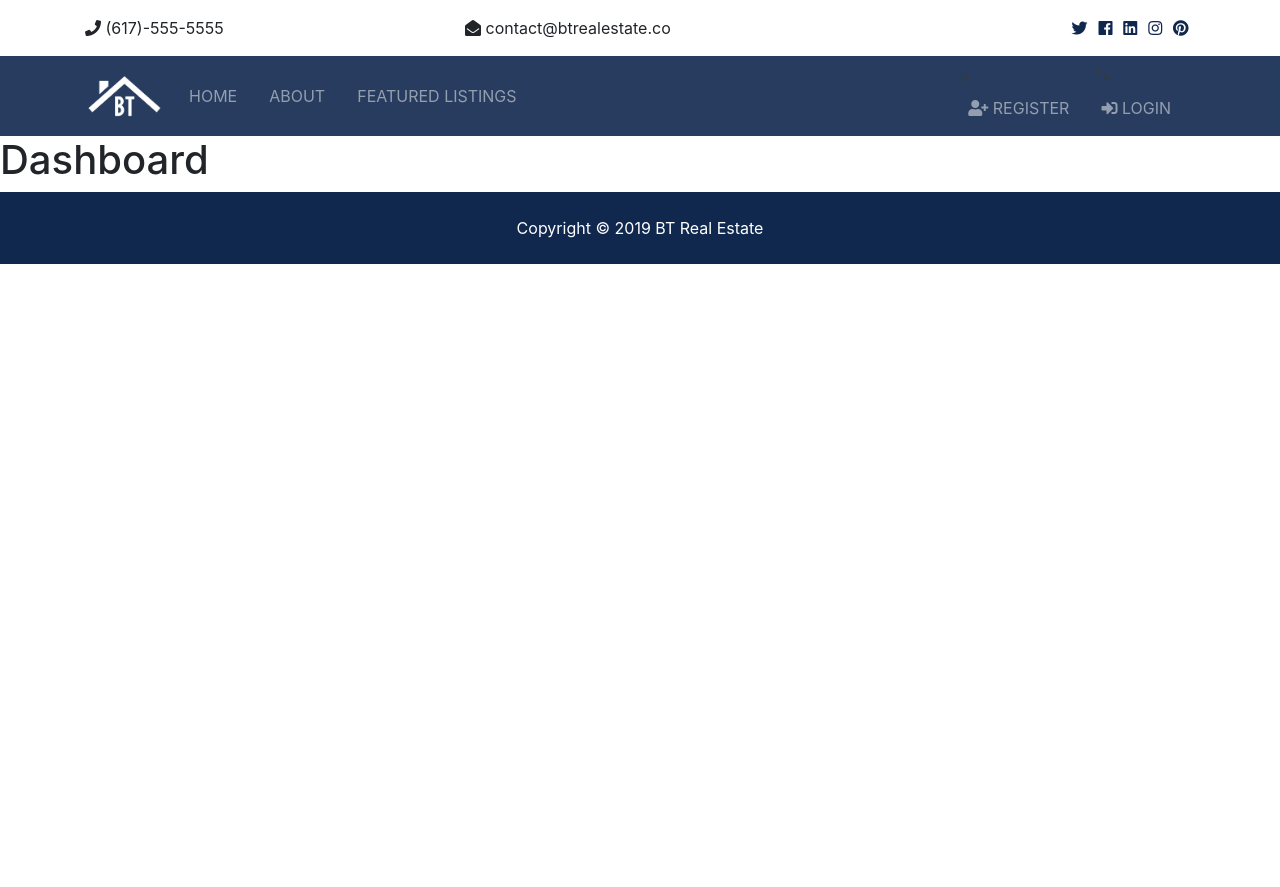
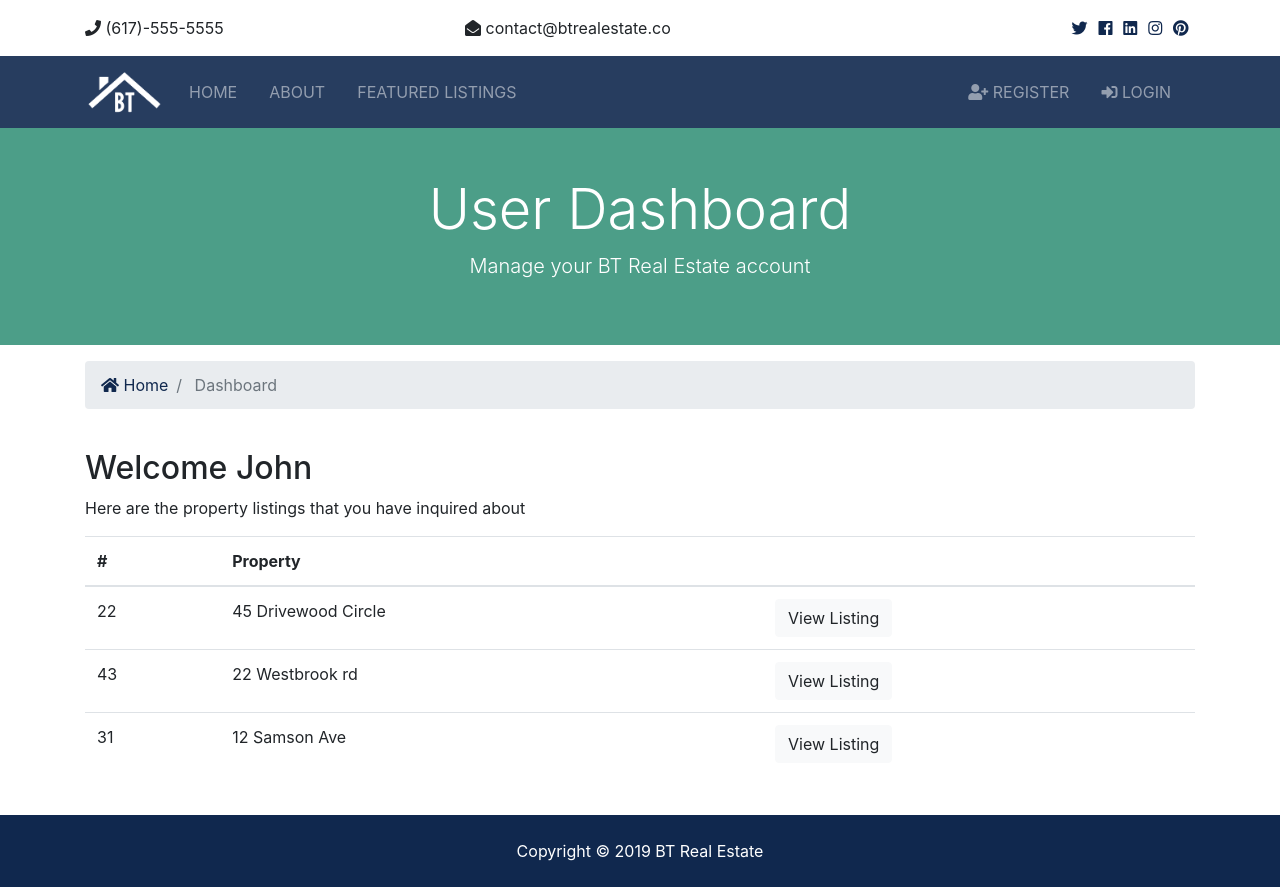
Before and after one commit to ilyasEzz/Learning-Django, a Django app: template templates/accounts/dashboard.html in a window 1280 px wide. Before the commit the page ends 800 px from the top, so only its background shows below. Run offline with Django 3.2, Linux system fonts and the light colour scheme; the template is opened without the code that fills it, so the values that code supplies are empty; some libraries are stand-ins or nearby versions.

Commit message:
adding the dashboard

```diff
--- a/accounts/urls.py
+++ b/accounts/urls.py
@@ -5,6 +5,7 @@ from . import views
 urlpatterns = [
     path('dashboard', views.dashboard, name='dashboard'),
     path('login', views.login, name='login'),
-    path('register', views.register, name='register')
+    path('register', views.register, name='register'),
+    path('logout', views.logout, name='logout')
 
 ]
--- a/accounts/views.py
+++ b/accounts/views.py
@@ -30,6 +30,12 @@ def login(request):
 def dashboard(request):
     return render(request, 'accounts/dashboard.html')
 
+
+def logout(request):
+    if request.method == 'POST':
+        auth.logout(request)
+        messages.success(request, "You had been Logged out!")
+        return redirect('index')
 
 def register(request):
     # Get form values
--- a/templates/accounts/dashboard.html
+++ b/templates/accounts/dashboard.html
@@ -1,5 +1,73 @@
 {% extends 'base.html' %}
 
 {% block content %}
-<h1>Dashboard</h1>
+<section id="showcase-inner" class="py-5 text-white">
+    <div class="container">
+        <div class="row text-center">
+            <div class="col-md-12">
+                <h1 class="display-4">User Dashboard</h1>
+                <p class="lead">Manage your BT Real Estate account</p>
+            </div>
+        </div>
+    </div>
+</section>
+
+<!-- Breadcrumb -->
+<section id="bc" class="mt-3">
+    <div class="container">
+        <nav aria-label="breadcrumb">
+            <ol class="breadcrumb">
+                <li class="breadcrumb-item">
+                    <a href="{% url 'index' %}">
+                        <i class="fas fa-home"></i> Home</a>
+                </li>
+                <li class="breadcrumb-item active"> Dashboard</li>
+            </ol>
+        </nav>
+    </div>
+</section>
+
+
+<section id="dashboard" class="py-4">
+    <div class="container">
+        <div class="row">
+            <div class="col-md-12">
+                <h2>Welcome John</h2>
+                <p>Here are the property listings that you have inquired about</p>
+                <table class="table">
+                    <thead>
+                        <tr>
+                            <th scope="col">#</th>
+                            <th scope="col">Property</th>
+                            <th></th>
+                        </tr>
+                    </thead>
+                    <tbody>
+                        <tr>
+                            <td>22</td>
+                            <td>45 Drivewood Circle</td>
+                            <td>
+                                <a class="btn btn-light" href="#">View Listing</a>
+                            </td>
+                        </tr>
+                        <tr>
+                            <td>43</td>
+                            <td>22 Westbrook rd</td>
+                            <td>
+                                <a class="btn btn-light" href="#">View Listing</a>
+                            </td>
+                        </tr>
+                        <tr>
+                            <td>31</td>
+                            <td>12 Samson Ave</td>
+                            <td>
+                                <a class="btn btn-light" href="#">View Listing</a>
+                            </td>
+                        </tr>
+                    </tbody>
+                </table>
+            </div>
+        </div>
+    </div>
+</section>
 {% endblock %}
--- a/templates/partials/_navbar.html
+++ b/templates/partials/_navbar.html
@@ -25,18 +25,40 @@
             </ul>
 
             <ul class="navbar-nav ml-auto">
+                {% if user.is_authenticated %}
+                <li
+                    {% if 'dashboard' in request.path %}
+                     class="nav-item active mr-3"
+                    {% else %}
+                    class="nav-item mr-3"
+                    {% endif %}>
+                <a class="nav-link" href="{% url 'dashboard' %}">
+                  Welcome  {{ user.username }} --> Dashboard
+                </a>
+            </li>
+            <li class="nav-item mr-3">
+                <a href="javascript:{document.getElementById('logout').submit()}" class="nav-link">
+                    <i class="fas fa-sign-out-alt"></i>Logout
+                </a>
+                <form action="{% url 'logout' %}" method="POST" id="logout">
+                    {% csrf_token %}
+                    <input type="hidden" >
+                </form>
+            </li>
+                {% else %}
                 <li {% if 'register' in request.path %} class="nav-item active mr-3" {% else %} class="nav-item mr-3"
-                    {% endif %}>>
+                    {% endif %}>
                     <a class="nav-link" href="{% url 'register' %}">
                         <i class="fas fa-user-plus"></i> Register</a>
                 </li>
                 <li {% if 'login' in request.path %} class="nav-item active mr-3" {% else %} class="nav-item mr-3"
-                {% endif %}>">
+                    {% endif %}>
                     <a class="nav-link" href="{% url 'login' %}">
                         <i class="fas fa-sign-in-alt"></i>
                         Login
                     </a>
                 </li>
+                {% endif %}
             </ul>
         </div>
     </div>
```
